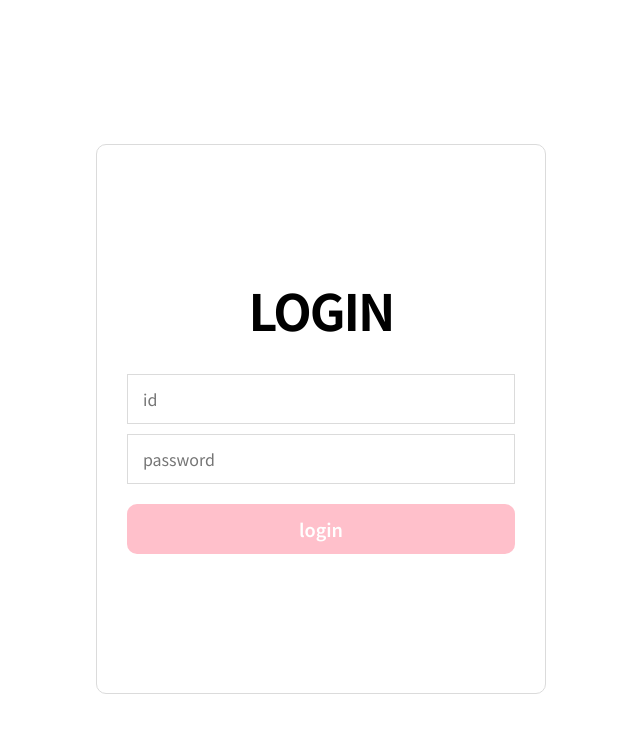
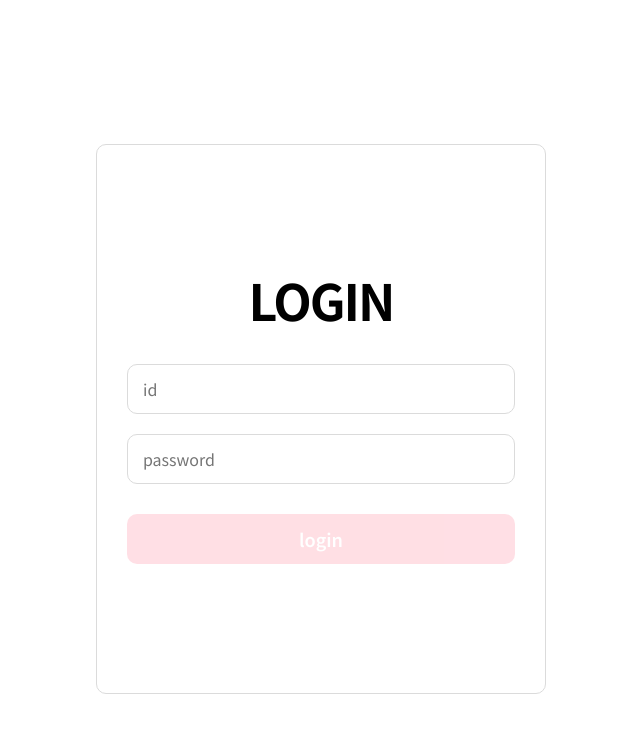
Before and after one commit to lxxulli/react_base_2, a React (Create React App) app: page / in a window 1280 px wide. Shown: the top 732 px of the page, without its empty margins (319-959 px from the left). Built offline with nearby package versions, Linux system fonts and the light colour scheme.

Commit message:
리액트 15일차 로그인 세부사항 수정

```diff
--- a/src/components/ex14/components/ErrorMessage.js
+++ b/src/components/ex14/components/ErrorMessage.js
@@ -0,0 +1,11 @@
+import styled from "styled-components";
+
+const Message = styled.span`
+  color: #ccc;
+  font-weight: 500;
+  margin-top: 10px;
+`;
+
+export const ErrorMessage = ({ message }) => {
+  return <Message>{message}</Message>;
+};
--- a/src/components/ex14/pages/Login.js
+++ b/src/components/ex14/pages/Login.js
@@ -1,5 +1,6 @@
 import { useForm } from "react-hook-form";
 import styled from "styled-components";
+import { ErrorMessage } from "../components/ErrorMessage";
 
 const Wrap = styled.div`
   height: 100vh;
@@ -31,6 +32,7 @@ const Input = styled.input`
   width: 100%;
   height: 50px;
   border: 1px solid #dbdbdb;
+  border-radius: 10px;
   padding: 0 15px;
   margin-top: 10px;
 `;
@@ -45,14 +47,24 @@ const Button = styled.button`
   font-size: 18px;
   font-weight: 600;
   color: white;
+  opacity: ${(props) => (props.$isActive ? 1 : 0.5)};
+  cursor: ${(props) => (props.$isActive ? "pointer" : "default")};
 `;
+
+// ? = 참이라면
+// : = 그게 아니라면
 
 export const Login = () => {
   const {
     register,
     handleSubmit,
-    formState: { errors },
-  } = useForm();
+    formState: { errors, isValid },
+  } = useForm({
+    mode: "onChange", // 검색에 대해 즉각 반응을 해줌
+  });
+
+  console.log(isValid);
+  // - 유효성 검사 후 boolean값으로 반환함
 
   // console.log(errors.username.message);
   // 오류뜸
@@ -72,23 +84,61 @@ export const Login = () => {
         <Input
           {...register("username", {
             required: "아이디는 필수입니다.",
+            minLength: {
+              value: 2,
+              message: "아이디는 2자리 이상 작성해 주세요",
+            },
           })}
           type="text"
           placeholder="id"
         />
-        <span>{errors?.username?.message}</span>
+        {/* <span>{errors?.username?.message}</span> */}
+        <ErrorMessage message={errors?.username?.message} />
 
         <Input
-          {...register("username", {
+          {...register("password", {
             required: "패스워드는 필수입니다.",
+            minLength: {
+              value: 8,
+              message: "패스워드는 8자리 이상 작성해 주세요",
+            },
+            pattern: {
+              value:
+                /^(?=.*[A-Za-z])(?=.*\d)(?=.*[@$!%*#?&])[A-Za-z\d@$!%*#?&]{8,}$/,
+              // 비밀번호 정규식
+              message:
+                "최소 8자 작성이며, 하나 이상의 대문자/소문자/숫자/특수문자를 이용하여 적어주세요.",
+            },
           })}
           type="password"
           placeholder="password"
         />
-        <Button>login</Button>
+        {/* <span>{errors?.password?.message}</span> */}
+        <ErrorMessage message={errors?.password?.message} />
+
+        <Button $isActive={isValid}>login</Button>
       </Form>
     </Wrap>
   );
 };
 
+// *useForm();
+// - 폼 관련 패키지
+// ex)
+// const {
+//   register,  // input태그 name 및 등록 역할
+//   handleSubmit,  // form태그 이벤트 등록
+//   formState: { errors },  // form상태를 관리
+//                           // errors : form 유효성 검사 후 에러를 객체로 반환함
+//                           // isValid : form상태가 유효한 지 boolean값으로 반환함
+// } = useForm({
+// mode: "onChange" // form 모드로 유효성 검사를 어떻게 처리할 지 값을 작성할 수 있음
+// });
+
+{
+  /* <input {...register("name명", {
+  required: ""   // 현 input값이 필수값인지 아닌지 boolean 및 문자열로 작성 가능
+})}/> */
+}
+
 // required = 필수
```
